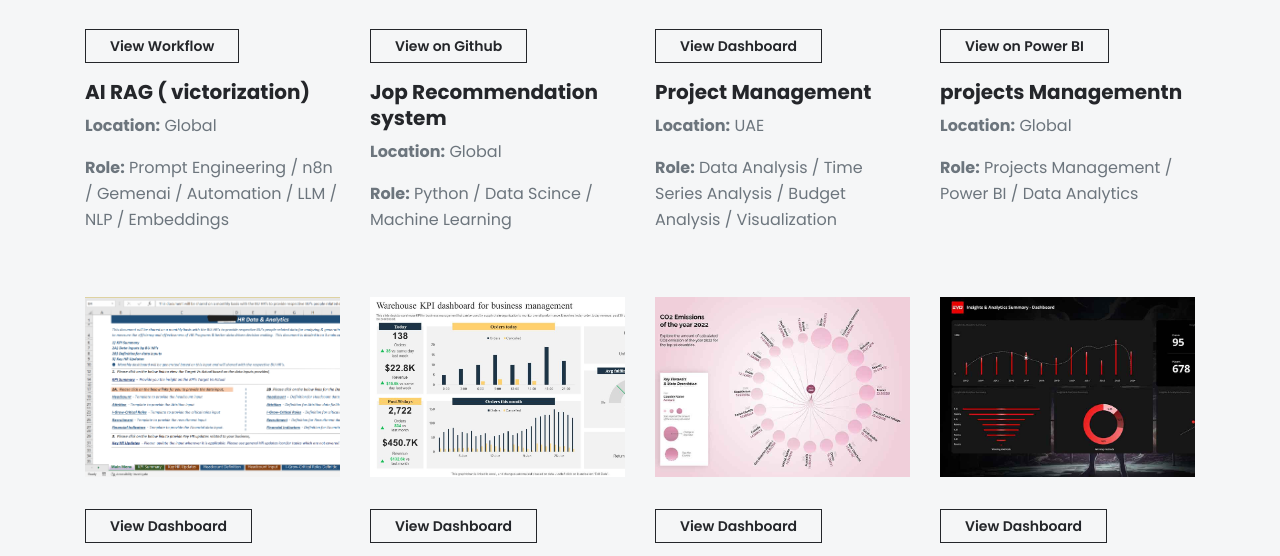
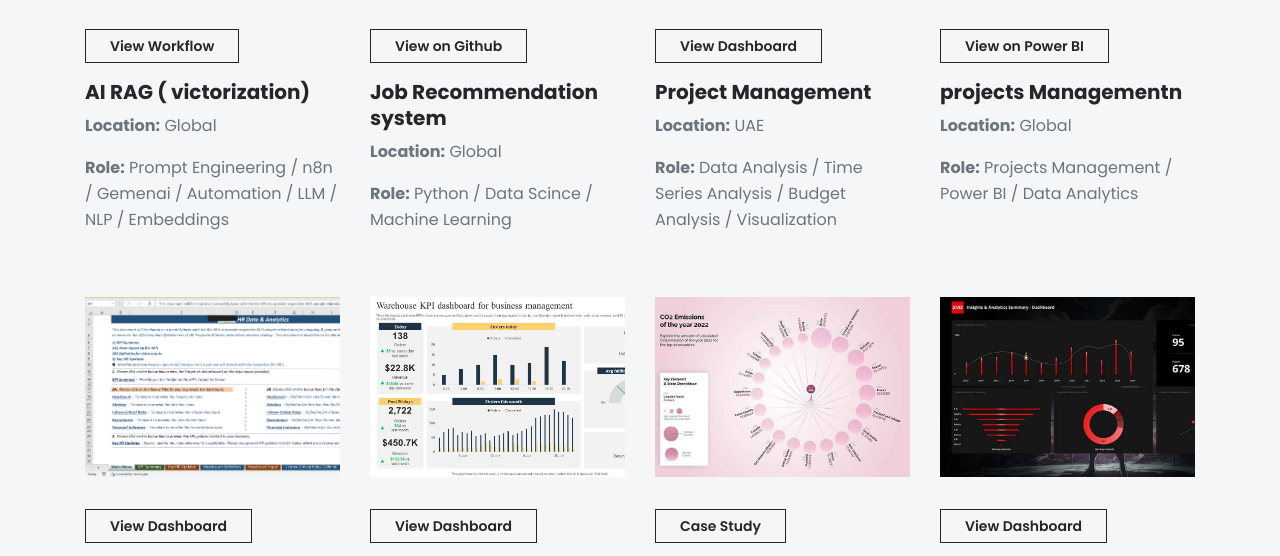
Before and after one commit to OmarAboulwafa/portfolio, a plain HTML site: page index.html in a window 1280 px wide. Shown: the part 1832-2388 px from the top of the page. Drawn offline with Linux system fonts and the light colour scheme.

Commit message:
Update index.html

```diff
--- a/index.html
+++ b/index.html
@@ -170,7 +170,7 @@
                         </div>
                         <a class="btn-outline-sm" href="https://github.com/OmarAboulwafa/Job-recommendation-Machine-Learning" target="_blank">View on Github</a>
                     </div>
-                    <h5>Jop Recommendation system</h5>
+                    <h5>Job Recommendation system</h5>
                     <p class="text-secondary"><strong>Location:</strong> Global</p>
                     <p class="text-secondary mb-5"><strong>Role:</strong> Python / Data Scince / Machine Learning </p>
                 </div>
@@ -226,7 +226,7 @@
                         <div class="text-container">
                             <div class="image-container"><a href="https://github.com/OmarAboulwafa/portfolio/blob/main/images/co2.jpg" target="_blank"><img class=" " src="images/co2.jpg" alt=""></a><br></div>
                         </div>
-                        <a class="btn-outline-sm " href="https://github.com/OmarAboulwafa/portfolio/blob/main/images/co2.jpg" target="_blank">View Dashboard</a>
+                        <a class="btn-outline-sm " href="https://github.com/OmarAboulwafa/portfolio/blob/main/images/co2.jpg" target="_blank">Case Study</a>
                     </div>
                     <h5>CO2 Emissions data visualization</h5>
                     <p class="text-secondary"><strong>Location:</strong> Global</p>
```
